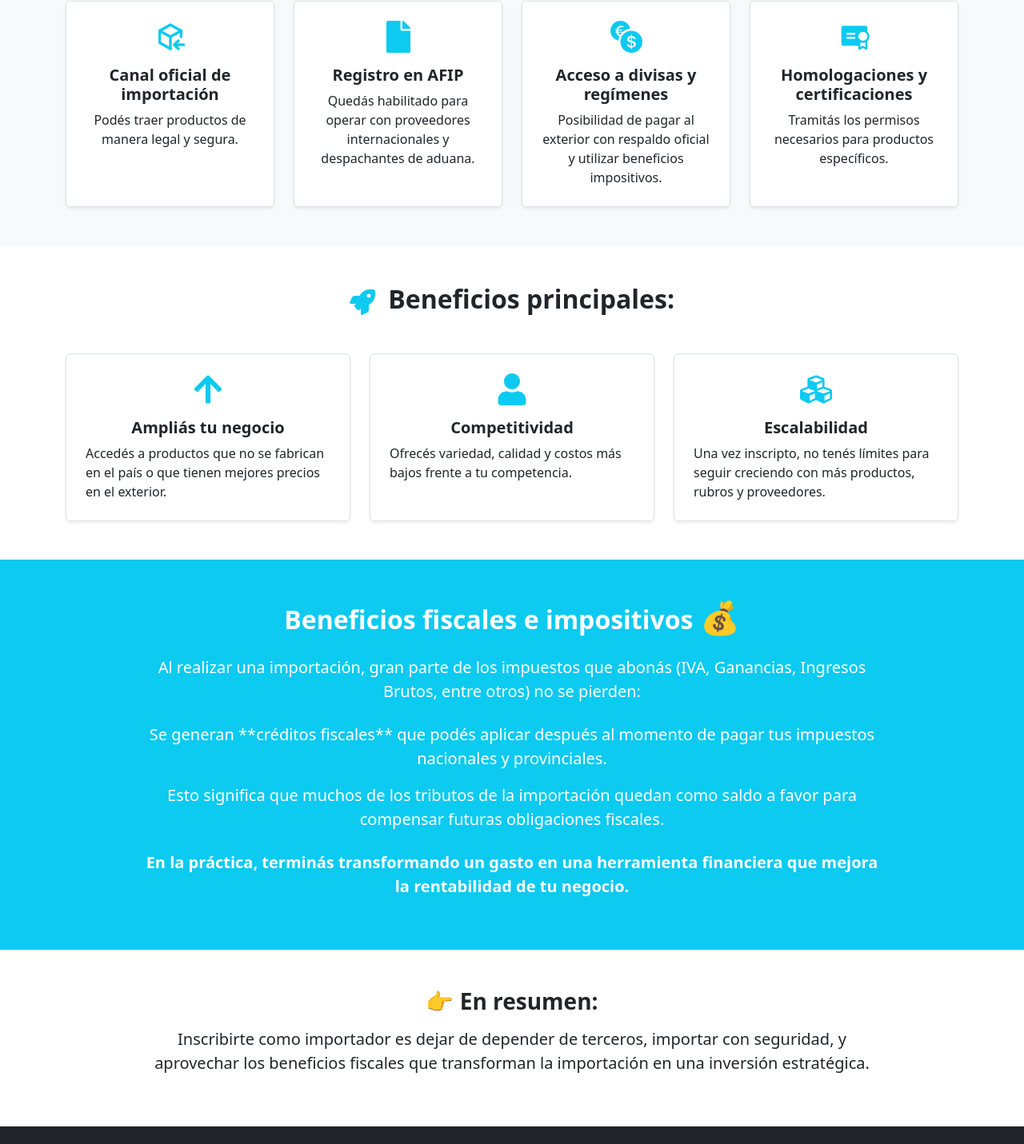
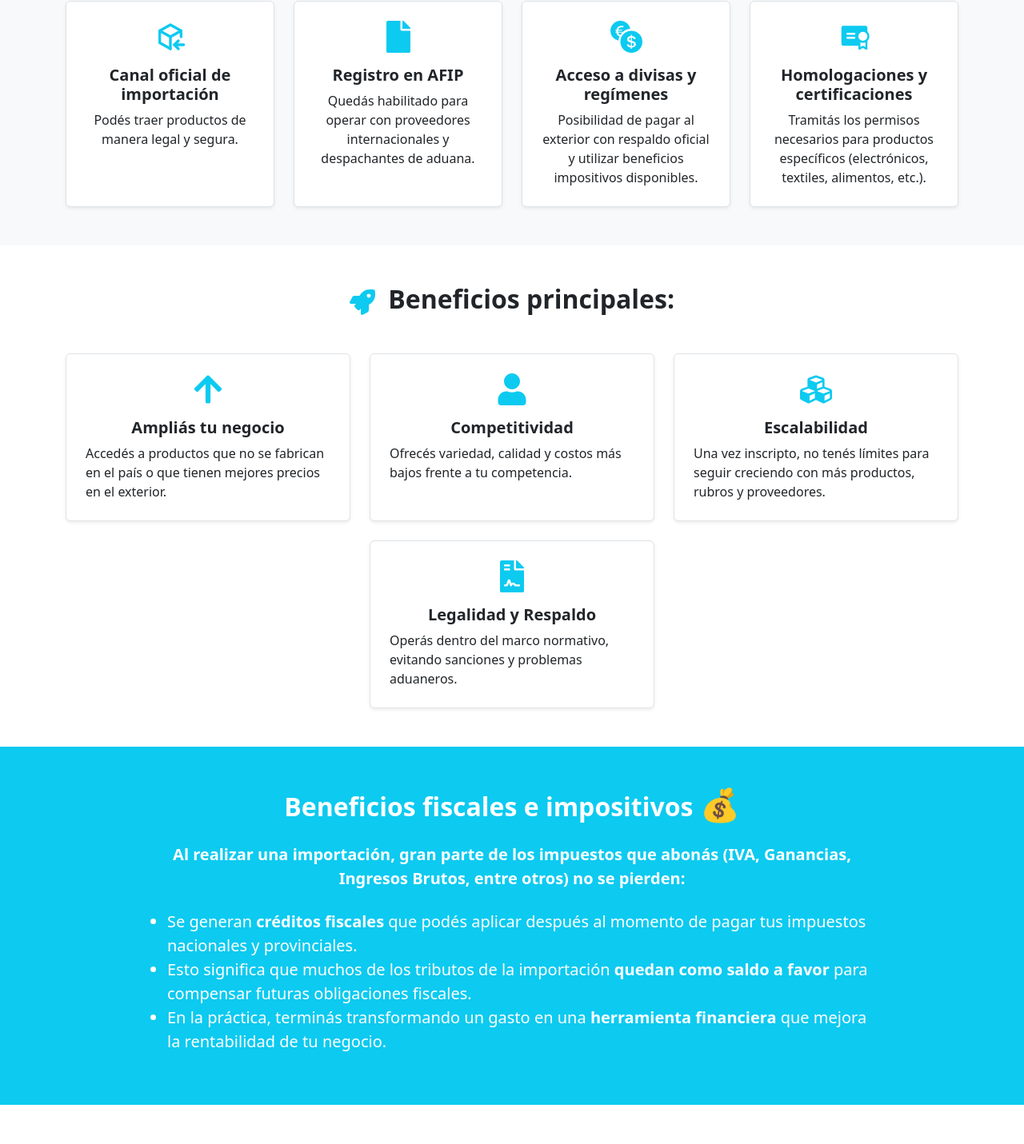
Before and after one commit to tomasgiacobino/mls-logistics-frontend, a React (Vite) app: page /importador in a window 1280 px wide. Shown: the part 829-2260 px from the top of the page at 80% size. Built offline with nearby package versions, Linux system fonts and the light colour scheme.

Commit message:
Iconos y Leyendas
Actualizo iconos y leyendas

```diff
--- a/src/pages/Curso.tsx
+++ b/src/pages/Curso.tsx
@@ -83,9 +83,9 @@ const Curso = () => {
         </Container>
       </section>
 
-      <section className="py-5">
+      <section className="py-3">
         <Container>
-          <Row className="mb-5">
+          <Row className="mb-2">
             <Col>
               <h3 className="text-center text-primary fw-bold mb-5">💡 ¿Qué vas a poder hacer?</h3>
               <Row className="justify-content-center">
--- a/src/pages/Importador.tsx
+++ b/src/pages/Importador.tsx
@@ -1,6 +1,6 @@
 // src/pages/Importador.tsx
 import { Container, Row, Col, Card } from 'react-bootstrap';
-import { FaArrowUp, FaUser } from 'react-icons/fa';
+import { FaArrowUp, FaUser, FaFileContract } from 'react-icons/fa';
 import { FaFile, FaCheckCircle, FaRocket, FaCubes } from 'react-icons/fa';
 import fondoImportador from '../assets/images/camion3.jpg';
 import { TbPackageImport } from 'react-icons/tb';
@@ -61,7 +61,7 @@ const Importador = () => {
                 <BsCurrencyExchange className="h1 text-info mx-auto mb-3" />
                 <Card.Title className="fw-bold">Acceso a divisas y regímenes</Card.Title>
                 <Card.Text>
-                  Posibilidad de pagar al exterior con respaldo oficial y utilizar beneficios impositivos.
+                  Posibilidad de pagar al exterior con respaldo oficial y utilizar beneficios impositivos disponibles.
                 </Card.Text>
               </Card>
             </Col>
@@ -70,7 +70,7 @@ const Importador = () => {
                 <PiCertificateFill className="h1 text-info mx-auto mb-3" />
                 <Card.Title className="fw-bold">Homologaciones y certificaciones</Card.Title>
                 <Card.Text>
-                  Tramitás los permisos necesarios para productos específicos.
+                  Tramitás los permisos necesarios para productos específicos (electrónicos, textiles, alimentos, etc.).
                 </Card.Text>
               </Card>
             </Col>
@@ -112,6 +112,15 @@ const Importador = () => {
                 </Card.Text>
               </Card>
             </Col>
+            <Col md={6} lg={4}>
+              <Card className="h-100 p-4 border shadow-sm">
+                <FaFileContract className="h1 text-info mx-auto mb-3" />
+                <Card.Title className="fw-bold text-center">Legalidad y Respaldo</Card.Title>
+                <Card.Text>
+                Operás dentro del marco normativo, evitando sanciones y problemas aduaneros.
+                </Card.Text>
+              </Card>
+            </Col>
           </Row>
         </Container>
       </section>
@@ -122,18 +131,14 @@ const Importador = () => {
           <Row className="justify-content-center text-center">
             <Col lg={10}>
               <h2 className="fw-bold mb-4">Beneficios fiscales e impositivos <span className="h1">💰</span></h2>
-              <p className="lead mb-4">
+              <p className="lead fw-bold mb-4">
                 Al realizar una importación, gran parte de los impuestos que abonás (IVA, Ganancias, Ingresos Brutos, entre otros) no se pierden:
               </p>
-              <p className="fs-5">
-                Se generan **créditos fiscales** que podés aplicar después al momento de pagar tus impuestos nacionales y provinciales.
-              </p>
-              <p className="fs-5">
-                Esto significa que muchos de los tributos de la importación quedan como saldo a favor para compensar futuras obligaciones fiscales.
-              </p>
-              <p className="lead fw-bold mt-4">
-                En la práctica, terminás transformando un gasto en una herramienta financiera que mejora la rentabilidad de tu negocio.
-              </p>
+              <ul className="fs-5 text-start mx-auto">
+                <li>Se generan <span className='fw-bold'>créditos fiscales</span> que podés aplicar después al momento de pagar tus impuestos nacionales y provinciales.</li>
+                <li>Esto significa que muchos de los tributos de la importación <span className='fw-bold'>quedan como saldo a favor</span> para compensar futuras obligaciones fiscales.</li>
+                <li>En la práctica, terminás transformando un gasto en una <span className='fw-bold'>herramienta financiera</span> que mejora la rentabilidad de tu negocio.</li>
+              </ul>
             </Col>
           </Row>
         </Container>
--- a/src/pages/Maritima.tsx
+++ b/src/pages/Maritima.tsx
@@ -1,6 +1,6 @@
 // src/pages/CotizacionMaritima.tsx
 import { Container, Row, Col, Card } from 'react-bootstrap';
-import { FaFile, FaClipboard, FaWhatsapp } from 'react-icons/fa';
+import { FaFile, FaClipboard, FaShip } from 'react-icons/fa';
 import fondoBarco from '../assets/images/paisaje3.jpg';
 import WhatsappForm from '../components/WhatsappForm';
 import { TbListDetails } from 'react-icons/tb';
@@ -59,7 +59,7 @@ const CotizacionMaritima = () => {
                 <div className="d-flex flex-wrap gap-5 justify-content-center mt-4 text-info">
                   <FaFile className="h1" />
                   <FaClipboard className="h1" />
-                  <FaWhatsapp className="h1" />
+                  <FaShip className="h1" />
                 </div>
               </Col>
               <Col lg={4} className="mt-4 mt-lg-0 text-center">
--- a/src/sections/Contact.tsx
+++ b/src/sections/Contact.tsx
@@ -6,7 +6,7 @@ import { FaWhatsapp, FaEnvelope, FaCopy } from 'react-icons/fa';
 const Contact = () => {
   const [showCopyMessage, setShowCopyMessage] = useState(false);
   const whatsappMessage = encodeURIComponent('Hola, me contacto para pedirte más información sobre MLS International Logistics');
-  const whatsappNumber = 'tunumerodewhatsapp';
+  const whatsappNumber = '+543492419489';
   const emailAddress = 'tumail@ejemplo.com';
 
   const handleWhatsappClick = () => {
--- a/src/sections/Hero.tsx
+++ b/src/sections/Hero.tsx
@@ -27,6 +27,10 @@ const Hero = () => {
                 <li>✅ Asesoramiento a pymes, retailers y emprendedores</li>
               </ul>
 
+              <p className="fst-italic fw-medium text-light mb-4" style={{ fontSize: '1.1rem' }}>
+                Hoy acompaño a empresas y emprendedores a aprovechar las mejores oportunidades del mercado global y crecer sin fronteras.
+              </p>
+
               {/* Espacio para la foto de Manu */}
               {/* Si tienes la imagen, puedes agregarla aquí */}
               {/* <img src={manuImage} alt="Manu Muñoz" className="img-fluid rounded-circle mt-4" style={{ maxWidth: '200px' }} /> */}
--- a/src/sections/Services.tsx
+++ b/src/sections/Services.tsx
@@ -25,14 +25,14 @@ const Services = () => {
           <ServiceCard
             icon="bi-water"
             title="Cotizá tu importación Marítima"
-            description="Contenedores Completos (FCL), Contenedores Compartidos (LCL)"
+            description="Contenedores Completos (FCL), Contenedores Compartidos (LCL)."
             buttonText="Cotizar"
             to="/importacionMaritima"
           />
           <ServiceCard
             icon="bi-clipboard-fill"
             title="Inscripción como importador"
-            description="Registrate como importador y obtené beneficios impositivos para mejorar tu rentabilidad."
+            description="Registrate como importador y obenté los beneficios impositivos para mejorar tus rentabilidad."
             buttonText="Conocer más"
             to="/importador"
           />
```
Also changed, not shown: src/pages/Aerea.tsx (+26 -22 lines), src/pages/Exportacion.tsx (+17 -7 lines).
